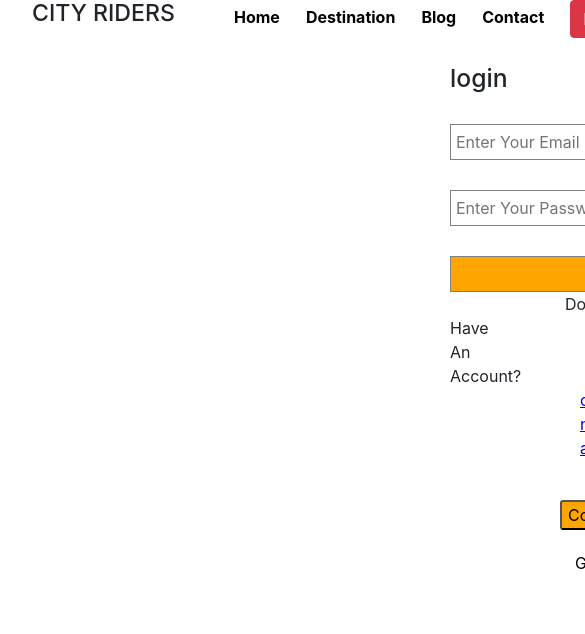
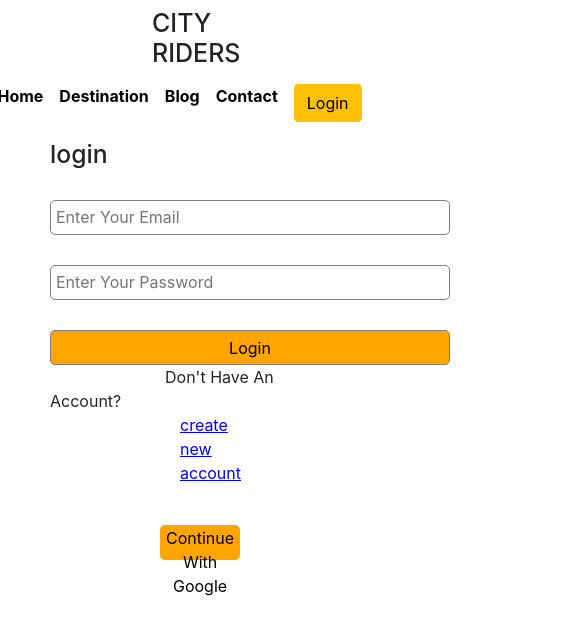
Before and after one commit to iqbal9865/city-rider, a React (Create React App) app: page /login in a window 390 px wide. Shown: the top 634 px of the page, 585 px wide, since content can reach past the window. Built offline with nearby package versions, Linux system fonts and the light colour scheme.

Commit message:
UI design

```diff
--- a/src/Data/data.json
+++ b/src/Data/data.json
@@ -1,23 +1,23 @@
 [{
-    "name": "bike",
+    "name": "Bike",
     "img": "https://images.unsplash.com/photo-1558981403-c5f9899a28bc?ixid=MXwxMjA3fDB8MHxzZWFyY2h8MXx8YmlrZXxlbnwwfHwwfA%3D%3D&ixlib=rb-1.2.1&w=1000&q=80",
     "id": 1,
     "people": 2,
     "price": 70
   }, {
-    "name": "car",
+    "name": "Car",
     "img": "https://cdn.luxe.digital/media/2020/12/16175821/most-expensive-cars-2021-Maserati-MC20-luxe-digital%402x.jpg",
     "id": 2,
     "people": 5,
     "price": 67
   }, {
-    "name": "bus",
+    "name": "Bus",
     "img": "https://www.sustainable-bus.com/wp-content/uploads/2019/12/scania-bus4.jpg",
     "id": 3,
     "people": 25,
     "price": 50
   }, {
-    "name": "train",
+    "name": "Train",
     "img": "https://news.railanalysis.com/wp-content/uploads/2018/10/gg-678x381.jpg",
     "id": 4,
     "people": 100,
--- a/src/components/Destination/Destination.css
+++ b/src/components/Destination/Destination.css
@@ -1,6 +1,7 @@
 input{
-    width:350px
-
+    width:350px;
+    height: 35px;
+    border-radius: 5px
 }
 .sub{
     background-color: orange
@@ -8,7 +9,7 @@ input{
 
 .one-third{
     width: 30%;
-    height: 200px;
+
     background-color: lightgray;
     /* width: '300px', */
     margin: 20px;
@@ -24,4 +25,28 @@ input{
 .two-third img{
     width: 550px;
     justify-content: center;
+    margin-bottom: 15px;
 }
+@media screen and (max-width: 768px){
+    .one-third{
+        background-color: white;
+        margin: 0 60px;
+    }
+    .two-third{
+        margin: 0 80px
+    }
+    .two-third{
+        width: 350px;
+    }
+    .sub{
+        background-color:orangered;
+    }
+
+    .destination{
+        margin:0;
+        padding:0;
+        background-color: orangered;
+        height:200px;
+        width:360px
+    }
+}
--- a/src/components/Destination/Destination.js
+++ b/src/components/Destination/Destination.js
@@ -37,24 +37,36 @@ const Destination = () => {
 
     return (
         <div className='row full-wid'>
-            <div className='col-sm-6 col-lg-12 one-third my-5'>
-              {show?<form  onSubmit={()=>onSubmits}>
+            <div style={{ height:'240px'}} className='col-sm-6 col-lg-12 one-third my-5'>
+              {show?<form className='mt-3' onSubmit={()=>onSubmits}>
                  <label style={{display:'block'}} htmlFor="id">Pick From</label>
                 <input onChange={inputEvent} value={location} required id='from' type="text"/>
                  <label style={{display:'block'}} htmlFor="id">Pick To</label>
                 <input value={Dest} onChange={inputEventTwo} required className='mb-3' id='from' type="text"/>
                 <input onClick={()=>setShow(!show)} type="submit" className='sub' value="Search"/>
               </form>: null}
+
               {show ? null:
               <div style={{color: 'black', backgroundColor: 'orange',padding: '10px',borderRadius: '10px'}} className='destination'>
                 <h5>from: {presentLoc}  Mirpur</h5>
                 <h5>To: {destinations} Dhanmondi</h5>
-                <img style={{width: '80px',height: '75px',borderRadius:'10px'}} src={img} alt=""/>
+                <div>
+                <img style={{width: '50px',height: '55px',borderRadius:'10px'}} src={img} alt=""/>
                 <strong className='mx-3'>{name}</strong>
 
                 <FontAwesomeIcon icon={faUsers} />
-                <strong className='mr-3'>{people}</strong>
+                <strong className='mx-1'>{people}</strong>
                 <strong className='mx-3'>${price}</strong>
+                </div>
+
+                <div className='mt-2'>
+                <img style={{width: '50px',height: '55px',borderRadius:'10px'}} src={img} alt=""/>
+                <strong className='mx-3'>{name}</strong>
+
+                <FontAwesomeIcon icon={faUsers} />
+                <strong className='mx-1'>{people}</strong>
+                <strong className='mx-3'>${price}</strong>
+                </div>
               </div>
               }
 
--- a/src/components/Header/Header.css
+++ b/src/components/Header/Header.css
@@ -9,3 +9,17 @@ nav li a{
     color: black;
     font-weight: 700;
 }
+@media screen and (max-width: 768px){
+   ul{
+       margin: 0 120px;
+       width: 100%;
+       display: flex;
+       justify-content:center
+   }
+   nav li{
+       margin: 08px;
+   }
+   .logo h3{
+       font-size:25px
+   }
+}
--- a/src/components/Header/Header.js
+++ b/src/components/Header/Header.js
@@ -5,11 +5,11 @@ import './Header.css'
 const Header = () => {
     const [logInUser, setLogInUser] = useContext(UserContext);
     return (
-        <nav className='container nav w-100 justify-content-end'>
-            <ul className='w-50'>
+        <nav className ='container nav w-100 justify-content-end mt-2'>
+            <ul className='w-50 logo'>
                 <h3>CITY RIDERS</h3>
             </ul>
-            <ul className='w-50'>
+            <ul className='w-50 navi'>
 
                 <li>
                     <Link to='/home'>Home</Link>
@@ -25,10 +25,39 @@ const Header = () => {
                 </li>
                 <li>
                     {logInUser.email ? <strong style={{color: 'green',textDecoder: 'underline'}}>{logInUser.email}</strong> :
-                    <Link to='/login'><button className='btn btn-danger'>Login</button></Link>}
+                    <Link to='/login'><button className='btn btn-warning'>Login</button></Link>}
                 </li>
             </ul>
         </nav>
+    //     <div className='container'>
+    //     <nav class="navbar navbar-expand-lg navbar-light ">
+    //     <a class="navbar-brand" href="#">City Riders</a>
+    //     <button class="navbar-toggler" type="button" data-toggle="collapse" data-target="#navbarNav" aria-controls="navbarNav" aria-expanded="false" aria-label="Toggle navigation">
+    //       <span class="navbar-toggler-icon"></span>
+    //     </button>
+    //     <div class="collapse justify-content-end navbar-collapse" id="navbarNav">
+    //       <ul class="navbar-nav ">
+    //         <li class="nav-item active">
+    //           <Link class="nav-link" to='/home'>Home <span class="sr-only"></span></Link>
+    //         </li>
+    //         <li class="nav-item">
+    //           <Link class="nav-link" to='/destination'>Destination</Link>
+    //         </li>
+    //         <li class="nav-item">
+    //           <Link class="nav-link" href="#">Blog</Link>
+    //         </li>
+    //         <li class="nav-item">
+    //           <Link class="nav-link " href="#">Contact</Link>
+    //         </li>
+    //         <li>
+    //          {logInUser.email ? <strong style={{color: 'green',textDecoder: 'underline'}}>{logInUser.email}</strong> :
+    //                 <Link to='/login'><button className='btn btn-danger'>Login</button></Link>}
+    //         </li>
+    //       </ul>
+    //     </div>
+    //   </nav>
+    //     </div>
+
     );
 };
 
--- a/src/components/Home/Home.css
+++ b/src/components/Home/Home.css
@@ -1,6 +1,7 @@
 /* body{
     background-image: url('../../images/Bg.png');
+    overflow: hidden;
     background-position: center;
     background-repeat: no-repeat;
-    background-size: cover;
+    background-size:cover;
 } */
--- a/src/components/Login/Login.css
+++ b/src/components/Login/Login.css
@@ -12,3 +12,8 @@
 .error{
     color: red;
 }
+@media screen and (max-width: 600px){
+    .login-form{
+        margin: 10px 50px;
+    }
+}
--- a/src/components/Login/Login.js
+++ b/src/components/Login/Login.js
@@ -136,8 +136,7 @@ const Login = () => {
 
                 <input name="password" onBlur={handleInputChange} required placeholder='Enter Your Password' defaultValue="" ref={register} />
                 {errors.password && <span className='error'>password is required</span>}
-
-                {newUser && <input name="confirmPassword" onBlur={handleInputChange} placeholder='Confirm Password' defaultValue="" ref={register} />}
+                {newUser && <input name="confirmPassword" required onBlur={handleInputChange} placeholder='Confirm Password' defaultValue="" ref={register} />}
                 {errors.confirmPassword && <span className='error'>Confirm Password will be same</span>}
 
                 <input style={{backgroundColor: 'orange'}} type="submit" value={newUser?'Sign Up': 'Login'} />
@@ -146,14 +145,14 @@ const Login = () => {
                 <p style={{cursor: 'pointer',margin: '0px 130px', textDecoration:'underline', color: 'blue' }} onClick={ createNewUser }>create new account</p></span> }
 
                 {newUser && <span style={{margin: '10px 115px'}}>Already Have An Account?
-                <p style={{cursor: 'pointer',margin: '0px 180px', textDecoration:'underline', color: 'blue' }} onClick={ createNewUser }>login</p></span>}
+                <strong style={{cursor: 'pointer',margin: '0px 180px', textDecoration:'underline', color: 'blue' }} onClick={ createNewUser }>Login</strong></span>}
 
             </form>
             <p style={{color: 'red'}}>{user.error}</p>
             {user.success && <p style={{color: 'green'}}>user {newUser?' created ' : 'logged In '} successfully</p>}
             </div>
             <div>
-                <button onClick={handleGoogleSignIn} style={{margin: '0 110px',backgroundColor:'orange',  borderRadius: '3px', height: '30px'}}>Continue With Google</button>
+                <button onClick={handleGoogleSignIn} style={{margin: '0 110px',backgroundColor:'orange', border: 'none',  borderRadius: '5px', height: '35px'}}>  Continue With Google</button>
             </div>
         </div>
     );
--- a/src/components/Transport/Transport.js
+++ b/src/components/Transport/Transport.js
@@ -12,7 +12,7 @@ const Transport = (props) => {
     }
     return (
         <div onClick={()=> handlePurchase(name)} className='col-lg-3 col-md-6 col-sm-12 d-flex justify-content-center' style={style}>
-            <div className='card mt-4' style={{width: '15rem'}}>
+            <div className='card mt-4' style={{width: '15rem', backgroundColor:'thistle' }}>
                 <img className='card-img-top img-fluid' style={{height: '12rem'}} src={img} alt=""/>
                 <div className='card-body'>
                     <h4 className='card-title'>{name}</h4>
```
